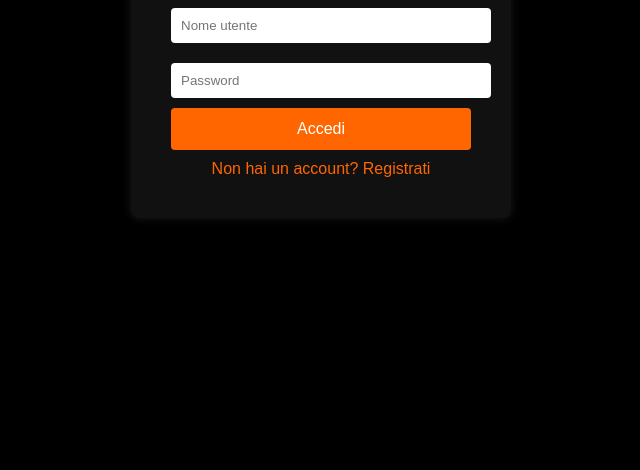
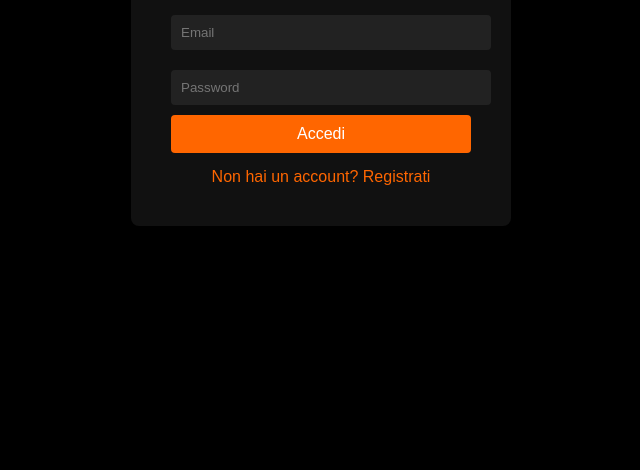
Before and after one commit to Stacco02/staccoa.it, a plain HTML site: page login.html in a window 1280 px wide. Shown: the part 346-816 px from the top of the page, without its empty margins (319-959 px from the left). Drawn offline with Linux system fonts and the light colour scheme.

Commit message:
Refactor login form to include Aggiorna login.html per usare email e passwordemail input

```diff
--- a/login.html
+++ b/login.html
@@ -4,35 +4,74 @@
     <meta charset="UTF-8">
     <title>Accedi - Staccoa.it</title>
     <style>
-        body { background-color: #000; color: #fff; font-family: Arial, sans-serif; display: flex; align-items: center; justify-content: center; height: 100vh; margin: 0; }
-        .form-container { background-color: #111; padding: 40px; border-radius: 8px; box-shadow: 0 0 10px rgba(255,255,255,0.1); width: 300px; }
-        .form-container h2 { margin-bottom: 20px; text-align: center; }
-        .form-container input { width: 100%; padding: 10px; margin: 10px 0; border-radius: 4px; border: none; }
-        .form-container button { width: 100%; background-color: #ff6600; color: #fff; padding: 12px; border: none; border-radius: 4px; font-size: 16px; cursor: pointer; }
-        .form-container button:hover { background-color: #e65c00; }
-        .form-container a { color: #ff6600; text-decoration: none; display: block; margin-top: 10px; text-align: center; }
+        body {
+            background-color: #000;
+            color: #fff;
+            font-family: Arial, sans-serif;
+            display: flex;
+            justify-content: center;
+            align-items: center;
+            height: 100vh;
+        }
+        .form-container {
+            background-color: #111;
+            padding: 40px;
+            border-radius: 8px;
+            box-shadow: 0 4px 8px rgba(0,0,0,0.3);
+            width: 300px;
+        }
+        .form-container h2 {
+            margin-bottom: 20px;
+            text-align: center;
+        }
+        .form-container input {
+            width: 100%;
+            padding: 10px;
+            margin: 10px 0;
+            border-radius: 4px;
+            border: none;
+            background-color: #222;
+            color: #fff;
+        }
+        .form-container button {
+            width: 100%;
+            background-color: #ff6600;
+            color: #fff;
+            padding: 10px;
+            border: none;
+            border-radius: 4px;
+            cursor: pointer;
+            font-size: 16px;
+        }
+        .form-container button:hover {
+            background-color: #e65c00;
+        }
+        .form-container a {
+            color: #ff6600;
+            text-decoration: none;
+            display: block;
+            margin-top: 15px;
+            text-align: center;
+        }
     </style>
     <script>
         function login() {
-            var username = document.getElementById('username').value;
+            var email = document.getElementById('email').value;
             var password = document.getElementById('password').value;
-            if (username === 'utente' && password === 'password') {
+            if (email && password) {
                 alert('Accesso riuscito!');
             } else {
-                alert('Credenziali non valide');
+                alert('Compila tutti i campi.');
             }
-            return false;
         }
     </script>
 </head>
 <body>
     <div class="form-container">
-        <h2>Accedi al tuo account</h2>
-        <form onsubmit="return login();">
-            <input type="text" id="username" placeholder="Nome utente" required>
-            <input type="password" id="password" placeholder="Password" required>
-            <button type="submit">Accedi</button>
-        </form>
+        <h2>Accedi</h2>
+        <input type="email" id="email" placeholder="Email" required />
+        <input type="password" id="password" placeholder="Password" required />
+        <button onclick="login()">Accedi</button>
         <a href="register.html">Non hai un account? Registrati</a>
     </div>
 </body>
```
